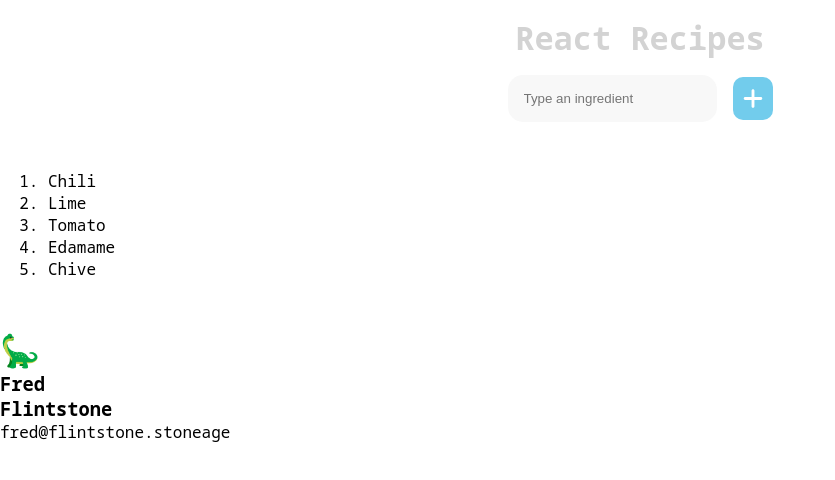
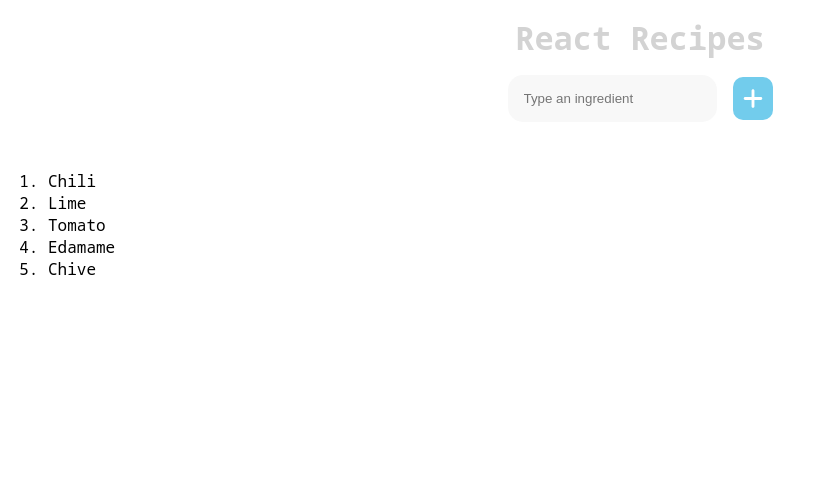
Before and after one commit to SalvatoreMangiacotti/react-recipes, a React (Vite) app: page / in a window 1280 px wide. Shown: the top 480 px of the page, without its empty margins (0-835 px from the left). Built offline with nearby package versions, Linux system fonts and the light colour scheme.

Commit message:
ObjectsState practice Complete

```diff
--- a/src/App.jsx
+++ b/src/App.jsx
@@ -20,7 +20,7 @@ import Main from './components/Main'
 
 // ObjectsState Practice
 
-import ObjectsState from './components/ObjectsState'
+// import ObjectsState from './components/ObjectsState'
 
 
 // Css
@@ -42,7 +42,7 @@ function App() {
 
       {/* <ManageArrays /> */}
 
-      <ObjectsState />
+      {/* <ObjectsState /> */}
 
     </>
 
--- a/src/components/ObjectsState.jsx
+++ b/src/components/ObjectsState.jsx
@@ -1,69 +1,69 @@
-import { useState } from "react"
+// import { useState } from "react"
 
-export default function ObjectsState() {
+// export default function ObjectsState() {
 
 
-    // User Object Data
+//     // User Object Data
 
-    const userData = {
+//     const userData = {
 
-        firstName: "Fred",
+//         firstName: "Fred",
 
-        lastName: "Flintstone",
+//         lastName: "Flintstone",
 
-        email: 'fred@flintstone.stoneage',
+//         email: 'fred@flintstone.stoneage',
 
-        isReal: false
+//         isReal: false
 
-    }
+//     }
 
 
-    // useState
+//     // useState
 
-    const [user, setUser] = useState(userData)
+//     const [user, setUser] = useState(userData)
 
-    const [icon, setIcon] = useState('🦕')
+//     const [icon, setIcon] = useState('🦕')
 
 
-    // Toggle Function
+//     // Toggle Function
 
-    function toggleFavorite() {
+//     function toggleFavorite() {
 
-        setUser(previousValue => previousValue = {
+//         setUser(previousValue => previousValue = {
 
-            ...previousValue,
+//             ...previousValue,
 
-            isReal: !previousValue.isReal
+//             isReal: !previousValue.isReal
 
-        })
+//         })
 
-        setIcon(previousIcon => previousIcon === '🦕' ? '🦖' : '🦕')
+//         setIcon(previousIcon => previousIcon === '🦕' ? '🦖' : '🦕')
 
-    }
+//     }
 
 
-    return (
+//     return (
 
-        <div className="user_card">
+//         <div className="user_card">
 
-            <span
+//             <span
 
-                onClick={toggleFavorite}
+//                 onClick={toggleFavorite}
 
-                alt="icon"
+//                 alt="icon"
 
-                className="dinosaur_icon"
+//                 className="dinosaur_icon"
 
-            >{icon}</span>
+//             >{icon}</span>
 
-            <h3>{user.firstName}</h3>
+//             <h3>{user.firstName}</h3>
 
-            <h3>{user.lastName}</h3>
+//             <h3>{user.lastName}</h3>
 
-            <span>{user.email}</span>
+//             <span>{user.email}</span>
 
-        </div>
+//         </div>
 
-    )
+//     )
 
-}
+// }
```
